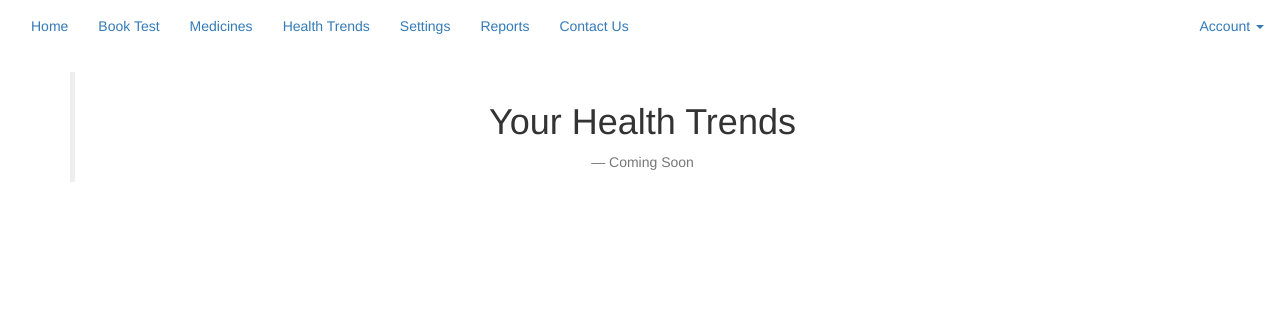
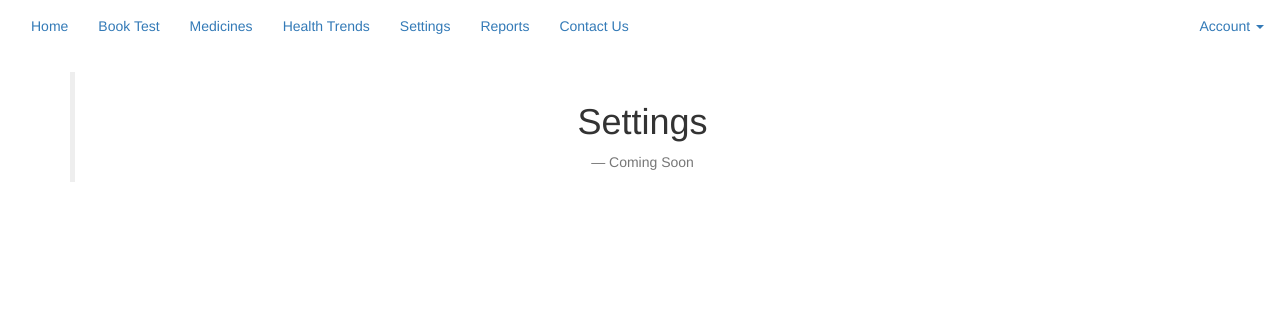
Before and after one commit to sanjit-misra-gh/creamy-pie, a Flask app: page /settings in a window 1280 px wide. Shown: the top 312 px of the page. Run offline with Flask 2, Linux system fonts and the light colour scheme; some libraries are stand-ins or nearby versions.

Commit message:
static folder added and resource location changed to local
- Added a new directory 'Static'
- Added url_for() to fetch image from local dir
- Minor correction on Settings page

```diff
--- a/app/templates/contact.html
+++ b/app/templates/contact.html
@@ -2,7 +2,7 @@
 {% block content %}
 <div class="container contact-form">
     <div class="contact-image">
-        <img src="https://image.ibb.co/kUagtU/rocket_contact.png" alt="rocket_contact"/>
+        <img src="{{ url_for('static', filename = 'rocket_contact.png') }}" alt="rocket_contact"/>
     </div>
     <form method="post">
         <h3>Drop Us a Message</h3>
--- a/app/templates/settings.html
+++ b/app/templates/settings.html
@@ -3,7 +3,7 @@
 {% block content %}
 <div class="container">
     <blockquote class="blockquote text-center">
-        <p class="mb-0"><h1>Your Health Trends</h1></p>
+        <p class="mb-0"><h1>Settings</h1></p>
         <footer class="blockquote-footer">Coming Soon <cite title="Source Title"></cite></footer>
       </blockquote>
 </div>
```
Also changed, not shown: app/static/rocket_contact.png (added).
